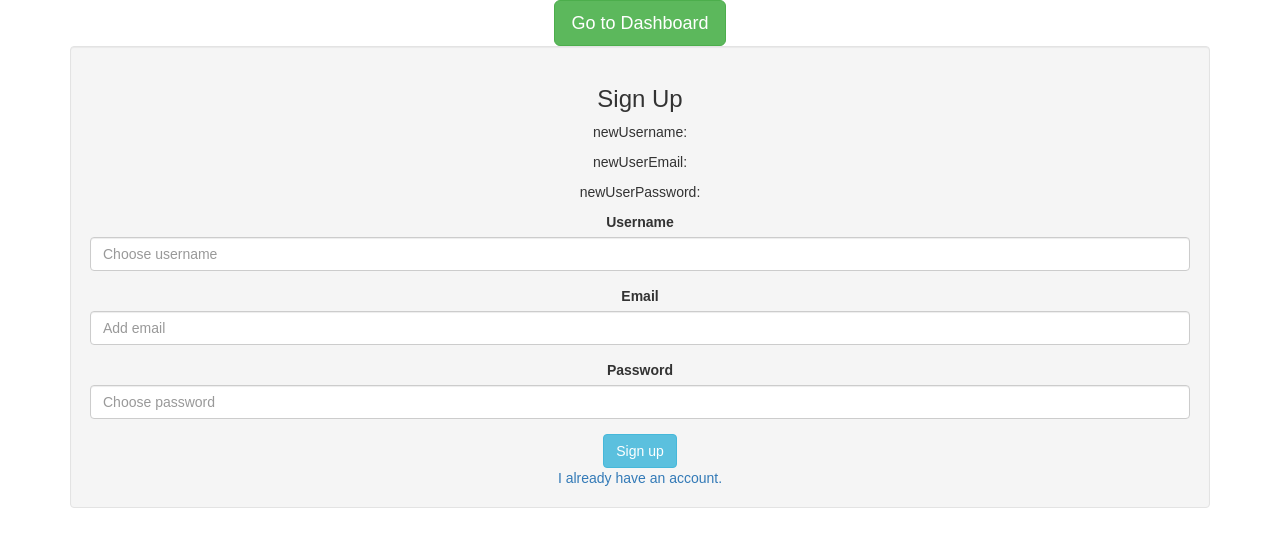
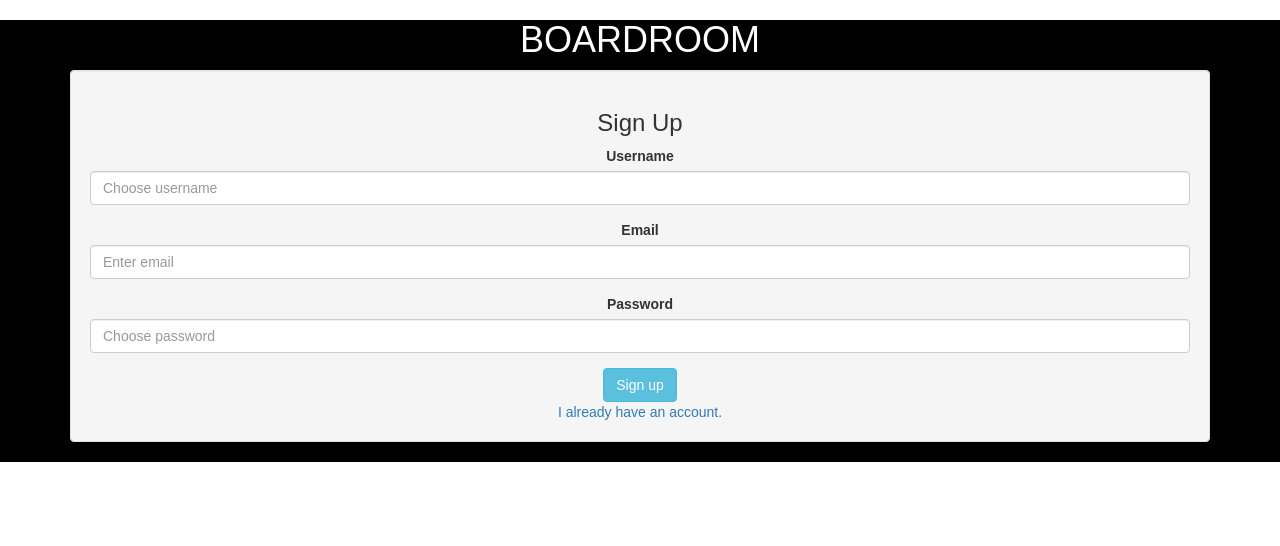
Before and after one commit to Baatzy/g48-capstone-frontend, a React (Create React App) app: page / in a window 1280 px wide. Both pictures are taken after a click on the link "Click here to create an account.". Shown: the top 546 px of the page. Built offline with nearby package versions, Linux system fonts and the light colour scheme.

Commit message:
Added some small CSS stuff, login page is still wonky

```diff
--- /dev/null
+++ b/src/components/login/loginPage-style.js
@@ -0,0 +1,28 @@
+const centerWellLogin = {
+  position: "absolute",
+  top: "50%",
+  transform: "translateY(50%)",
+  // opacity: "0.5",
+}
+
+const centerWellSignup = {
+  position: "absolute",
+  top: "50%",
+  transform: "translateY(39%)",
+  // opacity: "0.5",
+}
+
+const parentElement = {
+  position: "relative",
+}
+
+let backgroundImage = 'images/crimp-hand.jpg'
+
+const logoFont = {
+  color: 'white'
+}
+
+
+
+
+export { parentElement, centerWellLogin, centerWellSignup, backgroundImage, logoFont }
--- /dev/null
+++ b/src/components/login/loginPage.css
@@ -0,0 +1,3 @@
+.background {
+    background-image: url("/images/crimp-hand.jpg");
+}
--- a/src/components/login/loginPage.js
+++ b/src/components/login/loginPage.js
@@ -1,7 +1,7 @@
 import React, { Component } from 'react'
 import { Link } from 'react-router-dom'
 import { Button, Grid, FormGroup, ControlLabel, HelpBlock, FormControl, Well } from 'react-bootstrap'
-
+import { centerWellSignup, centerWellLogin, parentElement, backgroundImage, logoFont } from './loginPage-style'
 
 function FieldGroup({ id, label, help, ...props }) {
   return (
@@ -37,19 +37,16 @@ class LoginForm extends Component {
   async handleSubmit (e) {
     e.preventDefault()
 
-
-
-
   }
 
   render () {
     if (this.props.showLogin) {
       return (
+        <div>
+          <h1 style={logoFont}>BOARDROOM</h1>
           <Grid>
             <Well>
             <h3>Login</h3>
-          <p>userEmail: {this.state.userEmail}</p>
-          <p>userPassword: {this.state.userPassword}</p>
               <form>
                 <FieldGroup
                   value={this.userEmail}
@@ -70,15 +67,19 @@ class LoginForm extends Component {
                 />
               </form>
 
+              <Link to='/dashboard'>
                 <Button bsStyle="info">
                     Sign in
                 </Button>
+              </Link>
+
               <br />
               <a onClick={this.props.handleBoolean}>
                 Click here to create an account.
               </a>
             </Well>
           </Grid>
+        </div>
       )
     } else {
       return (
@@ -117,20 +118,16 @@ class SignUpForm extends Component {
   async handleSubmit (e) {
     e.preventDefault()
 
-
-
-
   }
 
   render () {
     if (!this.props.showLogin) {
       return (
+        <div>
+          <h1 style={logoFont}>BOARDROOM</h1>
           <Grid>
             <Well>
               <h3>Sign Up</h3>
-            <p>newUsername: {this.state.newUsername}</p>
-            <p>newUserEmail: {this.state.newUserEmail}</p>
-            <p>newUserPassword: {this.state.newUserPassword}</p>
               <form>
                 <FieldGroup
                   value={this.newUsername}
@@ -147,7 +144,7 @@ class SignUpForm extends Component {
                   id="formControlsText"
                   type="text"
                   label="Email"
-                placeholder="Add email"
+                  placeholder="Enter email"
                 />
 
                 <FieldGroup
@@ -160,15 +157,19 @@ class SignUpForm extends Component {
                 />
               </form>
 
+              <Link to='/dashboard'>
                 <Button bsStyle="info">
                     Sign up
                 </Button>
+              </Link>
+
               <br />
               <a onClick={this.props.handleBoolean}>
                 I already have an account.
               </a>
             </Well>
           </Grid>
+        </div>
       )
     } else {
       return (
@@ -198,13 +199,7 @@ class LoginPage extends Component {
 
   render () {
     return (
-      <div>
-        <Link to='/dashboard'>
-          <Button bsStyle="success" bsSize="large">
-              Go to Dashboard
-          </Button>
-        </Link>
-
+      <div style={{backgroundColor: 'black'}}>
         <LoginForm
           showLogin={this.state.showLogin}
           handleBoolean={this.handleBoolean}
--- a/src/components/navbar/navbar-style.js
+++ b/src/components/navbar/navbar-style.js
@@ -1,5 +1,5 @@
 const navbarGrad = {
-  backgroundImage: "linear-gradient(141deg, #181818 25%, #282727 51%, #373535 85%)",
+  backgroundImage: "linear-gradient(141deg, #000000 25%, #2f2f2f 51%, #000000 85%)",
 }
 
 const headerStyle = {
--- a/src/components/navbar/navbar.js
+++ b/src/components/navbar/navbar.js
@@ -2,7 +2,7 @@ import React, { Component } from 'react'
 import { Link } from 'react-router-dom'
 import { Glyphicon } from 'react-bootstrap'
 import { Navbar, Nav, NavItem }  from 'react-bootstrap'
-import { headerStyle, navIcon } from './navbar-style'
+import { headerStyle, navIcon, navbarGrad } from './navbar-style'
 
 
 class NavContainer extends Component {
```
Also changed, not shown: public/images/crimp-hand.jpg (added). Lines whose indentation alone changed are shown as unchanged.
